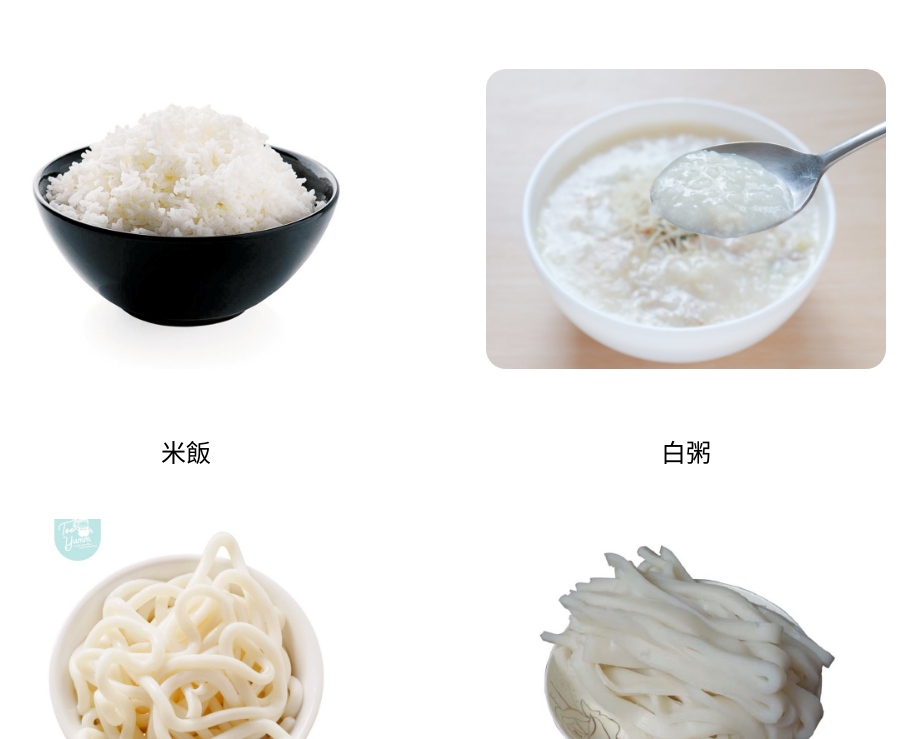
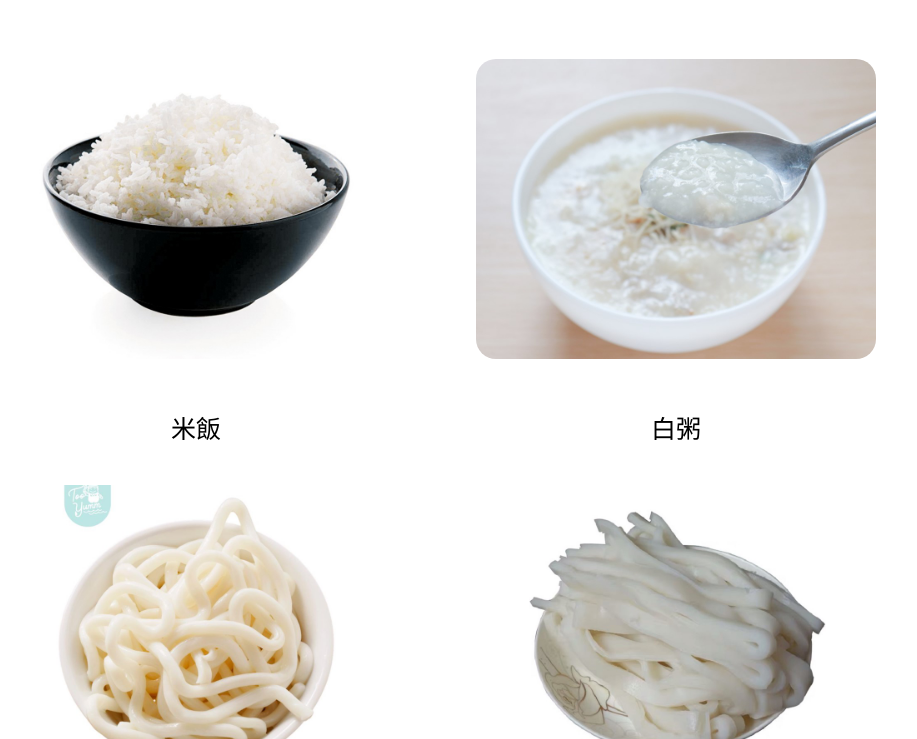
Before and after one commit to Beatsome/-, a plain HTML site: page index.html in a window 1280 px wide. Shown: the part 61-800 px from the top of the page, without its empty margins (204-1121 px from the left). Drawn offline with Linux system fonts and the light colour scheme.

Commit message:
Update index.html

```diff
--- a/index.html
+++ b/index.html
@@ -7,8 +7,8 @@
     <style>
         body { font-family: Arial, sans-serif; text-align: center; }
         .gallery { display: flex; flex-wrap: wrap; justify-content: center; }
-        .gallery img { margin: 50px; width: 400px; height: 300px; border-radius: 20px; }
-        .caption { font-size: 25px; margin-top: 10px; }
+        .gallery img { margin: 40px; width: 400px; height: 300px; border-radius: 20px; }
+        .caption { font-size: 25px; margin-top: 6px; }
         .gallery-item { width: auto; }
     </style>
 </head>
```
